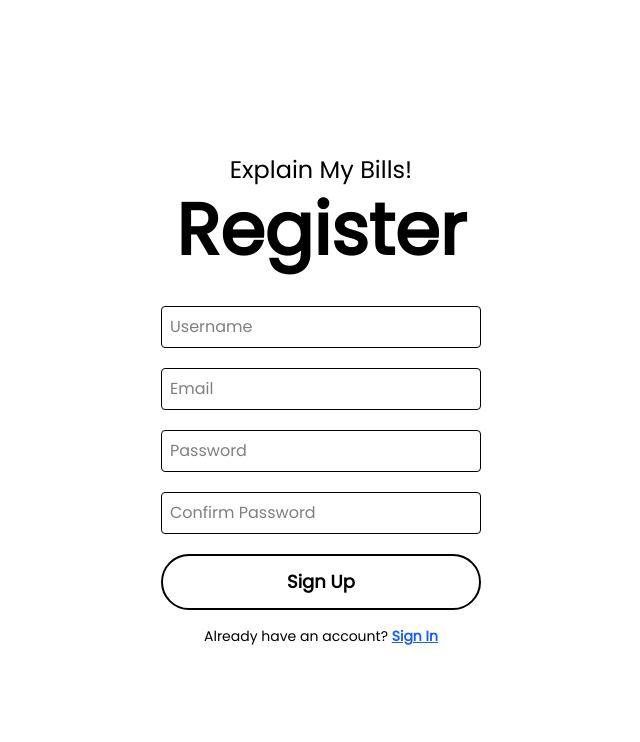
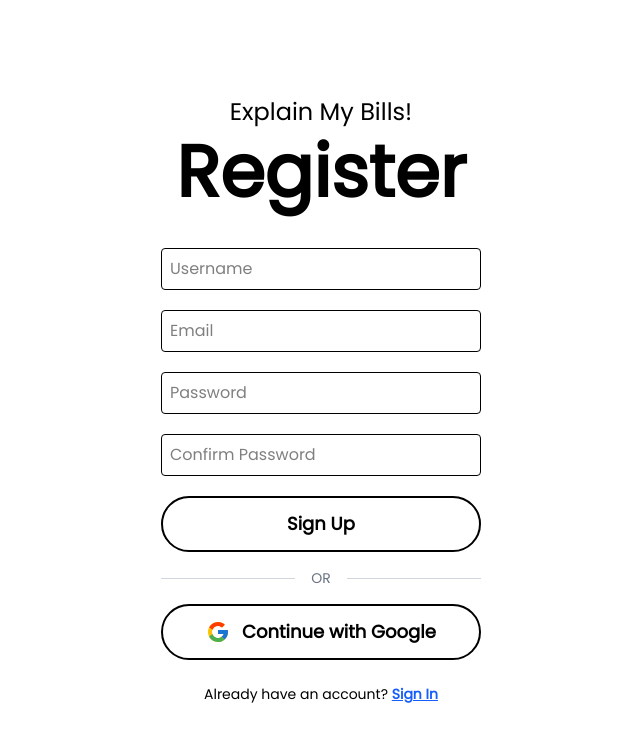
Before and after one commit to ShawnMayol/explain-my-bills, a React (Vite) app in the folder frontend/: page /signup in a window 1280 px wide. Shown: the top 742 px of the page, without its empty margins (319-959 px from the left). Built offline with nearby package versions, Linux system fonts and the light colour scheme; no server answers.

Commit message:
feat: add Google sign-in

```diff
--- a/frontend/package.json
+++ b/frontend/package.json
@@ -15,6 +15,7 @@
     "firebase": "^11.9.1",
     "react": "^19.1.0",
     "react-dom": "^19.1.0",
+    "react-icons": "^5.5.0",
     "react-router-dom": "^7.6.2",
     "tailwindcss": "^4.1.10"
   },
--- a/frontend/src/pages/SignIn.jsx
+++ b/frontend/src/pages/SignIn.jsx
@@ -1,7 +1,13 @@
 import React, { useState, useEffect } from "react";
 import { Link, useNavigate } from "react-router-dom";
-import { signInWithEmailAndPassword, onAuthStateChanged } from "firebase/auth";
+import {
+    signInWithEmailAndPassword,
+    onAuthStateChanged,
+    GoogleAuthProvider,
+    signInWithPopup,
+} from "firebase/auth";
 import { auth } from "../../firebase/firebaseConfig";
+import { FcGoogle } from "react-icons/fc";
 
 export default function SignIn() {
     const [email, setEmail] = useState("");
@@ -28,6 +34,17 @@ export default function SignIn() {
             navigate("/dashboard");
         } catch (err) {
             setError("Invalid email or password.");
+        }
+    };
+
+    const handleGoogleSignIn = async () => {
+        try {
+            const provider = new GoogleAuthProvider();
+            await signInWithPopup(auth, provider);
+            navigate("/dashboard");
+        } catch (err) {
+            setError("Google sign-in failed.");
+            console.error(err);
         }
     };
 
@@ -61,6 +78,24 @@ export default function SignIn() {
                     >
                         Sign In
                     </button>
+
+                    <div className="flex items-center w-full mb-4">
+                        <hr className="flex-grow border-t border-gray-300" />
+                        <span className="mx-4 text-gray-500 font-medium text-sm">
+                            OR
+                        </span>
+                        <hr className="flex-grow border-t border-gray-300" />
+                    </div>
+
+                    <button
+                        type="button"
+                        onClick={handleGoogleSignIn}
+                        className="flex items-center justify-center gap-3 p-3 text-lg border-2 font-semibold rounded-4xl hover:cursor-pointer w-full mb-6"
+                    >
+                        <FcGoogle className="w-6 h-6" />
+                        Continue with Google
+                    </button>
+
                     <p className="text-sm">
                         Don’t have an account?{" "}
                         <Link
--- a/frontend/src/pages/SignUp.jsx
+++ b/frontend/src/pages/SignUp.jsx
@@ -6,6 +6,8 @@ import {
     onAuthStateChanged,
 } from "firebase/auth";
 import { auth } from "../../firebase/firebaseConfig";
+import { GoogleAuthProvider, signInWithPopup } from "firebase/auth";
+import { FcGoogle } from "react-icons/fc";
 
 export default function SignUp() {
     const [username, setUsername] = useState("");
@@ -46,6 +48,17 @@ export default function SignUp() {
             navigate("/dashboard");
         } catch (err) {
             setError(err.message);
+        }
+    };
+
+    const handleGoogleSignIn = async () => {
+        try {
+            const provider = new GoogleAuthProvider();
+            await signInWithPopup(auth, provider);
+            navigate("/dashboard");
+        } catch (err) {
+            setError("Google sign-in failed.");
+            console.error(err);
         }
     };
 
@@ -93,6 +106,23 @@ export default function SignUp() {
                     >
                         Sign Up
                     </button>
+
+                    <div className="flex items-center w-full mb-4">
+                        <hr className="flex-grow border-t border-gray-300" />
+                        <span className="mx-4 text-gray-500 font-medium text-sm">
+                            OR
+                        </span>
+                        <hr className="flex-grow border-t border-gray-300" />
+                    </div>
+
+                    <button
+                        type="button"
+                        onClick={handleGoogleSignIn}
+                        className="flex items-center justify-center gap-3 p-3 text-lg border-2 font-semibold rounded-4xl hover:cursor-pointer w-full mb-6"
+                    >
+                        <FcGoogle className="w-6 h-6" />
+                        Continue with Google
+                    </button>
                     <p className="text-sm">
                         Already have an account?{" "}
                         <Link
```
Also changed, not shown: 1 other file (tests, documents, lock files or other folders).
